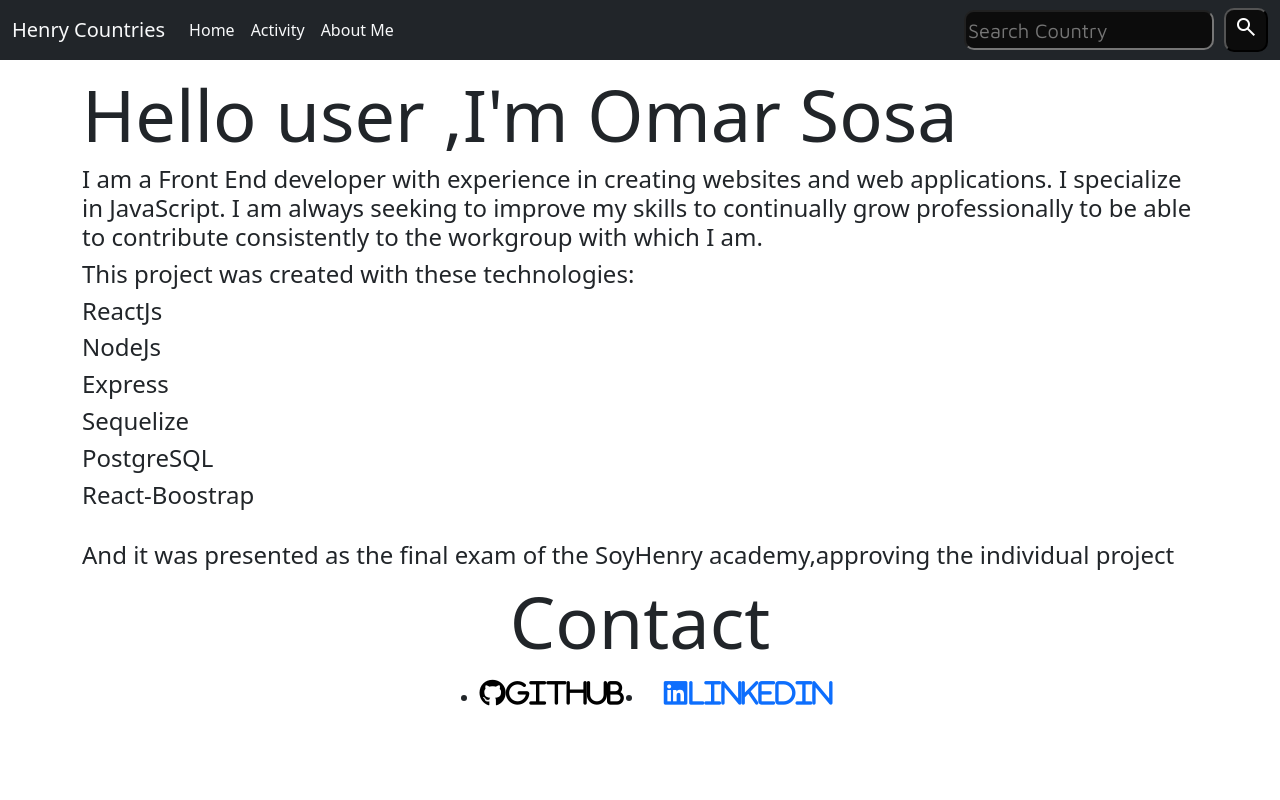
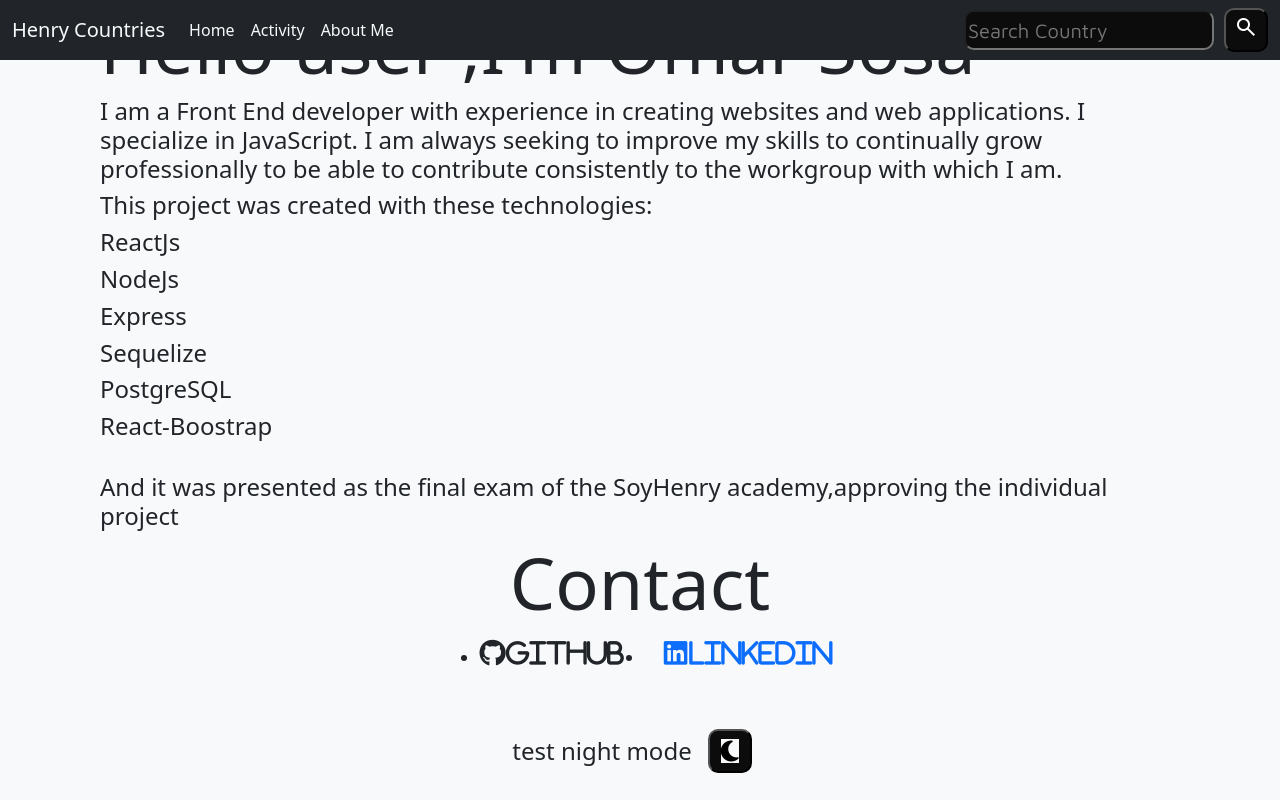
Before and after one commit to omar1779/PI-Henry-Countries, a React (Create React App) app in the folder client/: page /aboutme in a window 1280 px wide. Built offline with nearby package versions, Linux system fonts and the light colour scheme.

Commit message:
añadi modo noche , falta añadir al componente Nav

```diff
--- a/client/src/component/AboutMe.jsx
+++ b/client/src/component/AboutMe.jsx
@@ -2,9 +2,22 @@ import React,{useState} from "react";
 import 'bootstrap/dist/css/bootstrap.min.css';
 
 export default function AboutMe (){
-    const [modeNight, setModeNight]= useState(true)
+    const [modeNight, setModeNight]= useState(false)
+    const handler = (e)=>{
+        e.preventDefault(e)
+        if (modeNight===false){
+            setModeNight(true)
+        }else{
+            setModeNight(false)
+        }
+    }
     return(
-        <div className="container d-flex justify-content-center align-items-center flex-column">
+        <div style={{
+            padding: '0px 100px 0px 100px',
+            height: '100vh',
+        }} className={`d-flex justify-content-center align-items-center flex-column
+        ${modeNight? 'bg-dark text-light': 'bg-light text-dark'}
+        `}>
             <div className="text-start">
             <h2 className="display-2">Hello user ,I'm Omar Sosa</h2>
             <h4>
@@ -27,11 +40,12 @@ export default function AboutMe (){
                     <li>
                         <a style={{
                             textDecoration: 'none',
-                            color: "black",
                             fontSize : '27px',
                             marginRight: '20px'
                         }}href="https://github.com/omar1779" target='blank'>
-                        <i class="fa-brands fa-github">GitHub</i></a>
+                        <i class={`fa-brands fa-github
+                        ${modeNight? 'text-light': 'text-dark'}
+                        `}>GitHub</i></a>
                     </li>
                     <li>
                         <a style={{
@@ -42,6 +56,17 @@ export default function AboutMe (){
                     </li>
                 </ul>
             </div>
+            <br />
+            <div>
+                    <h4>
+                        test night mode
+                        <button className="m-3" onClick={(e)=>{
+                            handler(e)
+                        }}>
+                        <i class="fa-solid fa-moon bg-light ">
+                        </i></button>
+                    </h4>
+                </div>
         </div>
     )
 }
--- a/client/src/component/home.jsx
+++ b/client/src/component/home.jsx
@@ -11,6 +11,7 @@ export default function Home (){
     const [order, setOrder] = useState("ASC");
     const [page , setPage] = useState(0);
     const [filter, setFilter] = useState("");
+    const [modeNight, setModeNight]= useState(false)
     const dispatch = useDispatch();
     useEffect(()=>{
         dispatch(getCountryFilter(page,order,filter))
@@ -40,6 +41,14 @@ export default function Home (){
         e.preventDefault();
         setPage(0)
         setFilter(e.target.value)
+    }
+    const handler = (e)=>{
+        e.preventDefault(e)
+        if (modeNight===false){
+            setModeNight(true)
+        }else{
+            setModeNight(false)
+        }
     }
     return (
         <div className="container-home bg-light">
--- a/client/src/component/style/home.css
+++ b/client/src/component/style/home.css
@@ -1,4 +1,5 @@
 .container-home {
+    height: 100vh;
     display: flex;
     justify-content: center;
     flex-direction: column;
@@ -42,3 +43,8 @@ h3{
     align-items: center;
     width: 100%;
 } */
+@media (max-width: 550px) {
+    .container-cards{
+        padding-top: 525px;
+    }
+}
```
